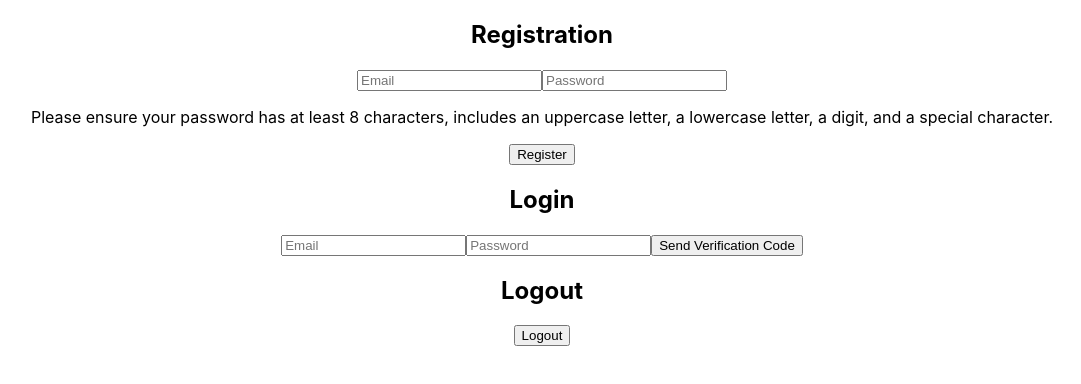
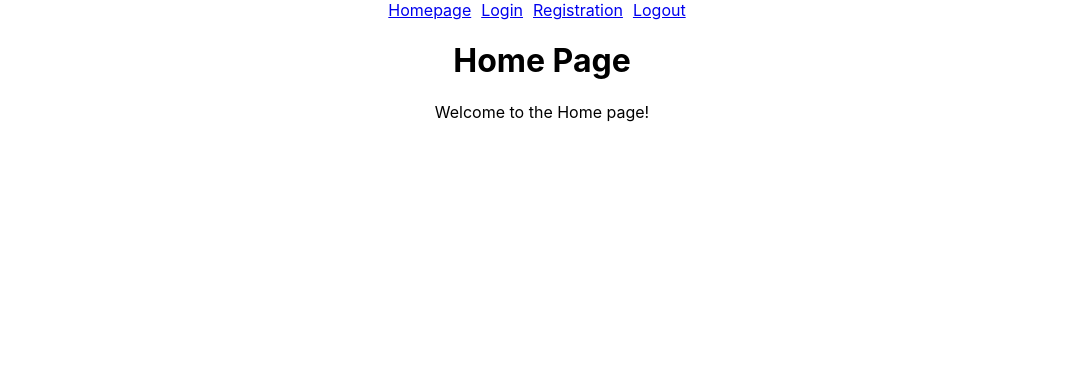
Before and after one commit to jagganjestine/CS4485, a React (Create React App) app in the folder online-tutoring/: page / in a window 1280 px wide. Shown: the top 384 px of the page, without its empty margins (98-1179 px from the left). Built offline with nearby package versions, Linux system fonts and the light colour scheme.

Commit message:
Set up page routing

```diff
--- a/online-tutoring/package.json
+++ b/online-tutoring/package.json
@@ -11,7 +11,8 @@
     "firebase": "^10.3.1",
     "react": "^18.2.0",
     "react-dom": "^18.2.0",
-    "react-scripts": "5.0.1",
+    "react-router-dom": "^6.16.0",
+    "react-scripts": "^5.0.1",
     "web-vitals": "^2.1.4"
   },
   "scripts": {
--- a/online-tutoring/src/App.js
+++ b/online-tutoring/src/App.js
@@ -1,16 +1,43 @@
 import logo from './logo.svg';
 import './App.css';
+import { BrowserRouter as Router, Route, Routes } from "react-router-dom";
+import { Link } from "react-router-dom";
+import Homepage from './components/Homepage';
 import Login from './components/Login';
 import Registration from './components/Registration';
 import Logout from './components/Logout';
+import NotFound from "./components/NotFound";
+
 
 function App() {
   return (
-    <div className="App">
-      <Registration/>
-      <Login/>
-      <Logout/>
-    </div>
+    <Router>
+      <div className="App">
+      <nav>
+          <ul>
+            <li>
+              <Link to="/">Homepage</Link>
+            </li>
+            <li>
+              <Link to="/login">Login</Link>
+            </li>
+            <li>
+              <Link to="/registration">Registration</Link>
+            </li>
+            <li>
+              <Link to="/logout">Logout</Link>
+            </li>
+          </ul>
+        </nav>
+        <Routes>
+          <Route path="/" element={<Homepage />} />
+          <Route path="/login" element={<Login />} /> {/* Use 'element' prop */}
+          <Route path="/registration" element={<Registration />} />
+          <Route path="/logout" element={<Logout />} />
+          <Route path="*" element={<NotFound />} />
+        </Routes>
+      </div>
+    </Router>
   );
 }
 
--- /dev/null
+++ b/online-tutoring/src/components/Homepage.js
@@ -0,0 +1,12 @@
+import React from "react";
+
+function Homepage() {
+  return (
+    <div>
+      <h1>Home Page</h1>
+      <p>Welcome to the Home page!</p>
+    </div>
+  );
+}
+
+export default Homepage;
--- /dev/null
+++ b/online-tutoring/src/components/Login.css
@@ -0,0 +1,12 @@
+
+/* CSS to remove bullet points from the navigation menu */
+ul {
+  list-style: none;
+  padding: 0;
+  margin: 0;
+}
+
+li {
+  display: inline;
+  margin-right: 10px;
+}
--- a/online-tutoring/src/components/Login.js
+++ b/online-tutoring/src/components/Login.js
@@ -1,7 +1,10 @@
 import React, { useState } from "react";
-import firebase from "../firebase";
 import { getAuth, signInWithEmailAndPassword } from "firebase/auth";
-import emailjs from '@emailjs/browser';
+import emailjs from "@emailjs/browser";
+import './Login.css';
+import { Link } from "react-router-dom";
+import { useHistory } from "react-router-dom";
+
 
 function Login() {
   const [email, setEmail] = useState("");
@@ -26,16 +29,25 @@ function Login() {
         message: generatedCode,
       };
 
-      emailjs.send("service_obyxgvu", "template_zhy667a", formValues, "BujL3gtXVBlpKdIYE")
-        .then((result) => {
-          alert("Code has been sent. Check your email!")
-          console.log("Code has been sent");
-        }, (error) => {
-          console.log(error.text);
-        });
+      emailjs
+        .send(
+          "service_obyxgvu",
+          "template_zhy667a",
+          formValues,
+          "BujL3gtXVBlpKdIYE"
+        )
+        .then(
+          (result) => {
+            alert("Code has been sent. Check your email!");
+            console.log("Code has been sent");
+          },
+          (error) => {
+            console.log(error.text);
+          }
+        );
     } catch (error) {
       console.error("Invalid credentials:", error);
-      alert("Invalid credentials. Please try again.");  // Inform the user about the incorrect credentials
+      alert("Invalid credentials. Please try again.");
     }
   };
 
@@ -43,8 +55,6 @@ function Login() {
     if (parseInt(userCode) === randomCode) {
       console.log("Verification successful");
       setRandomCode(null);
-      // Since the user is already logged in after credential check, no need to sign in again.
-      // <---- REDIRECT TO USER HOMEPAGE ------->
     } else {
       console.log("Verification failed");
       alert("Verification failed. Please try again.");
@@ -64,7 +74,11 @@ function Login() {
         placeholder="Password"
         onChange={(e) => setPassword(e.target.value)}
       />
-      <button onClick={sendVerificationCode}>Send Verification Code</button>
+      {/* Add a black "Send Verification Code" button */}
+      <button className="send-verification-button" onClick={sendVerificationCode}>
+        Send Verification Code
+      </button>
+
       {randomCode && (
         <div>
           <h3>Enter verification code sent to your email</h3>
--- /dev/null
+++ b/online-tutoring/src/components/NotFound.js
@@ -0,0 +1,11 @@
+import React from "react";
+
+function NotFound() {
+  return (
+    <div>
+      <h1>Error: Page is not found</h1>
+    </div>
+  );
+}
+
+export default NotFound;
--- a/online-tutoring/src/components/Registration.js
+++ b/online-tutoring/src/components/Registration.js
@@ -46,7 +46,6 @@ function Registration() {
         placeholder="Password"
         onChange={(e) => setPassword(e.target.value)}
       />
-      <p> Please ensure your password has at least 8 characters, includes an uppercase letter, a lowercase letter, a digit, and a special character.</p>
       <button onClick={handleRegistration}>Register</button>
     </div>
   );
```
Also changed, not shown: 1 other file (tests, documents, lock files or other folders).
